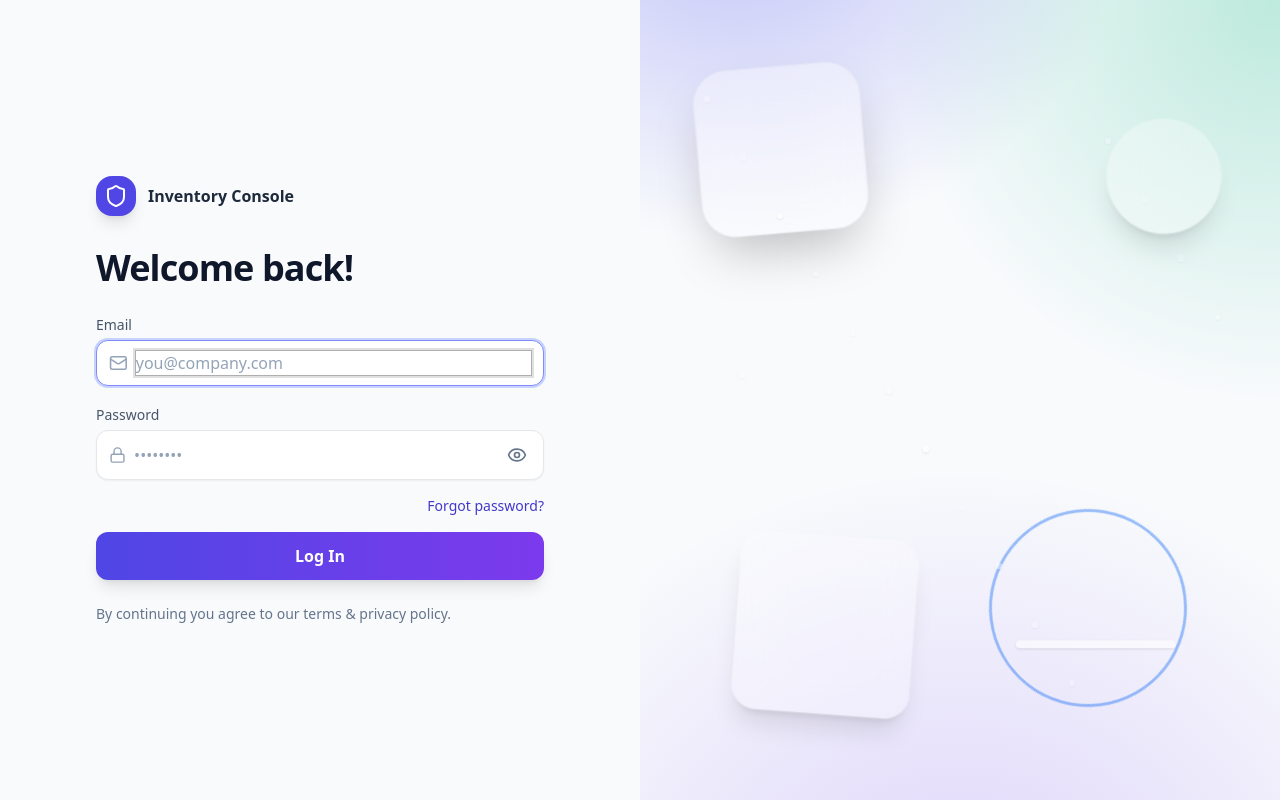
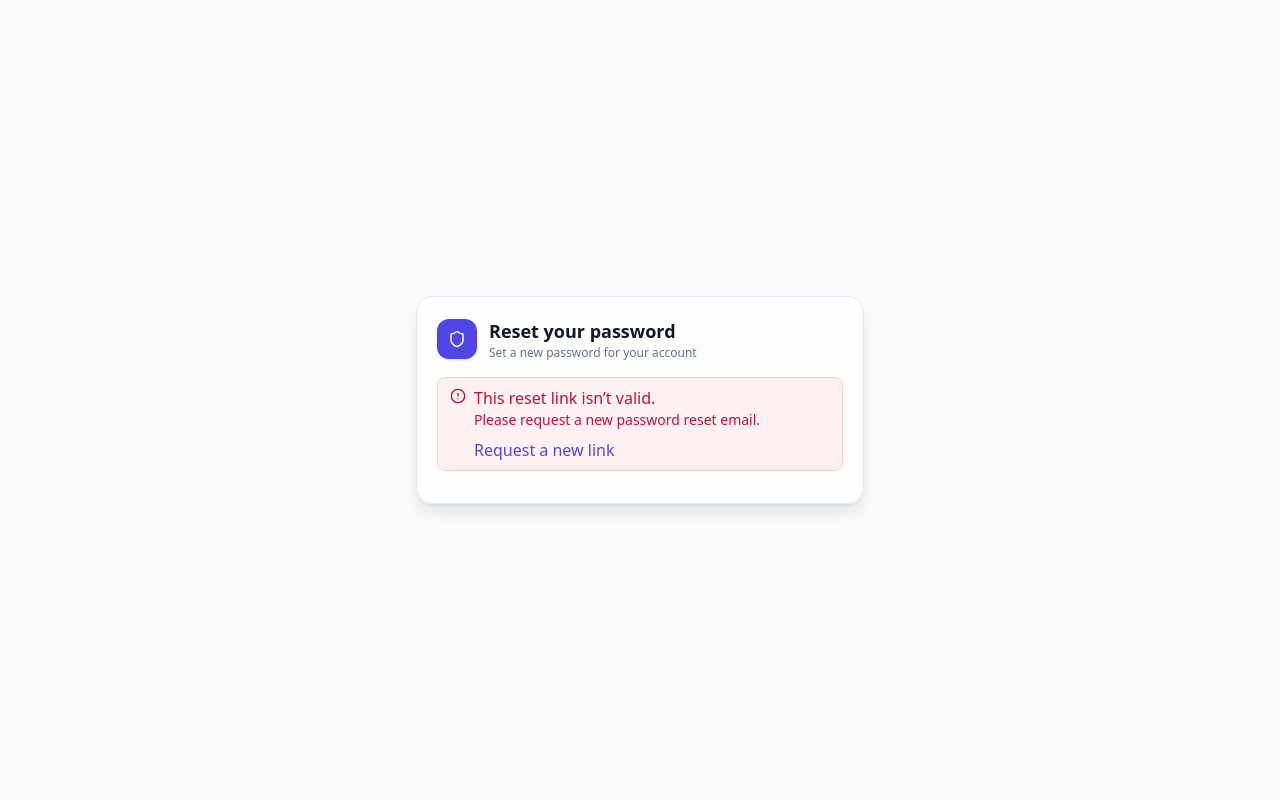
Before and after one commit to anamol007/frontend, a React (Create React App) app: page /reset-password in a window 1280 px wide. Before the commit this address led to /login. Built offline with nearby package versions, Linux system fonts and the light colour scheme.

Commit message:
forgot password

```diff
--- a/src/App.js
+++ b/src/App.js
@@ -26,6 +26,7 @@ export default function App(){
         {/* PUBLIC */}
         <Route path="/login" element={<Login />} />
         <Route path="/forgot-password" element={<ForgotPassword />} />
+        <Route path="/reset-password" element={<ResetPassword />} />
         <Route path="/reset-password/:token" element={<ResetPassword />} />
 
         {/* PROTECTED */}
--- a/src/pages/ResetPassword.jsx
+++ b/src/pages/ResetPassword.jsx
@@ -1,115 +1,154 @@
-import React, { useEffect, useState } from 'react';
-import { Lock, CheckCircle2, AlertTriangle, ArrowLeft } from 'lucide-react';
-import { useNavigate, useParams, Link } from 'react-router-dom';
+// src/pages/ResetPassword.jsx
+import { useEffect, useMemo, useState } from 'react';
+import { useNavigate, useParams, useSearchParams, Link } from 'react-router-dom';
 import { validateResetToken, resetPassword as resetPasswordApi } from '../utils/api';
-
+import { Lock, CheckCircle2, AlertCircle, Shield } from 'lucide-react';
 
 export default function ResetPassword() {
-  const { token } = useParams();
   const nav = useNavigate();
+  const { token: tokenFromPath } = useParams();
+  const [search] = useSearchParams();
+  const tokenFromQuery = search.get('token') || '';
+
+  const token = useMemo(() => tokenFromPath || tokenFromQuery || '', [tokenFromPath, tokenFromQuery]);
 
   const [validating, setValidating] = useState(true);
   const [valid, setValid] = useState(false);
+  const [who, setWho] = useState(null); // optional: { email, fullname }
   const [err, setErr] = useState('');
 
-  const [newPassword, setNewPassword] = useState('');
-  const [confirm, setConfirm] = useState('');
+  const [p1, setP1] = useState('');
+  const [p2, setP2] = useState('');
   const [busy, setBusy] = useState(false);
-  const [ok, setOk] = useState('');
+  const [done, setDone] = useState(false);
 
   useEffect(() => {
-    (async () => {
-      setValidating(true); setErr('');
+    let alive = true;
+
+    async function run() {
+      setErr('');
+      if (!token) {
+        setValid(false);
+        setValidating(false);
+        return;
+      }
       try {
-        await validateResetToken(token);
+        setValidating(true);
+        const r = await validateResetToken(token); // GET /users/validate-reset-token/:token
+        if (!alive) return;
         setValid(true);
-      } catch (e2) {
-        setErr(e2?.response?.data?.message || e2?.message || 'Invalid or expired reset link');
+        setWho(r?.data?.data || r?.data || null);
+      } catch (e) {
+        if (!alive) return;
+        const msg = e?.response?.data?.message || e?.message || 'Invalid or expired reset link';
+        setErr(msg);
         setValid(false);
       } finally {
-        setValidating(false);
+        if (alive) setValidating(false);
       }
-    })();
+    }
+    run();
+
+    return () => { alive = false; };
   }, [token]);
 
-  async function onSubmit(e) {
+  async function submit(e) {
     e.preventDefault();
-    setErr(''); setOk('');
-    if (newPassword.length < 6) {
-      setErr('Password must be at least 6 characters.');
-      return;
-    }
-    if (newPassword !== confirm) {
-      setErr('Passwords do not match.');
-      return;
-    }
+    setErr('');
+    if (!token) { setErr('Missing reset token'); return; }
+    if (!p1 || p1.length < 6) { setErr('Password must be at least 6 characters'); return; }
+    if (p1 !== p2) { setErr('Passwords do not match'); return; }
+
+    try {
       setBusy(true);
-    try {
-      await resetPasswordApi(token, newPassword);
-      setOk('Password reset successfully. You can log in with your new password.');
-      // Optional: redirect to login after a short pause
-      setTimeout(() => nav('/login'), 1200);
-    } catch (e2) {
-      setErr(e2?.response?.data?.message || e2?.message || 'Failed to reset password');
+      await resetPasswordApi(token, p1); // POST /users/reset-password { token, newPassword }
+      setDone(true);
+      // after a short pause, send to login
+      setTimeout(() => nav('/login', { replace: true }), 1600);
+    } catch (e) {
+      const msg = e?.response?.data?.message || e?.message || 'Failed to reset password';
+      setErr(msg);
     } finally {
       setBusy(false);
     }
   }
 
   return (
-    <div className="min-h-screen grid place-items-center bg-slate-50 px-4">
-      <div className="w-full max-w-md rounded-2xl border border-slate-200 bg-white p-6 shadow-xl">
-        <div className="mb-4">
-          <h1 className="text-2xl font-semibold text-slate-900">Reset password</h1>
-          <p className="text-sm text-slate-500">Set a new password for your account.</p>
+    <div className="min-h-screen grid place-items-center bg-slate-50 p-6">
+      <div className="w-full max-w-md rounded-2xl border border-slate-200 bg-white/80 p-5 shadow-lg backdrop-blur">
+        {/* header */}
+        <div className="mb-4 flex items-center gap-3">
+          <div className="grid h-10 w-10 place-items-center rounded-xl bg-indigo-600 text-white shadow">
+            <Shield size={18} />
+          </div>
+          <div>
+            <div className="text-lg font-semibold text-slate-900">Reset your password</div>
+            <div className="text-xs text-slate-500">Set a new password for your account</div>
+          </div>
         </div>
 
-        {validating && <div className="rounded-lg border border-slate-200 bg-slate-50 px-3 py-2 text-slate-700">Validating link…</div>}
-
+        {/* status / errors */}
+        {validating && (
+          <div className="rounded-lg border border-slate-200 bg-slate-50 px-3 py-2 text-sm text-slate-600">
+            Validating reset link…
+          </div>
+        )}
         {!validating && !valid && (
-          <div className="rounded-lg border border-amber-200 bg-amber-50 px-3 py-2 text-amber-800 flex items-center gap-2">
-            <AlertTriangle size={16}/> {err || 'This reset link is invalid or expired.'}
+          <div className="mb-3 flex items-start gap-2 rounded-lg border border-rose-200 bg-rose-50 px-3 py-2 text-rose-700">
+            <AlertCircle size={16} className="mt-0.5" />
+            <div>
+              <div className="font-medium">This reset link isn’t valid.</div>
+              <div className="text-sm">{err || 'Please request a new password reset email.'}</div>
+              <div className="mt-2">
+                <Link to="/forgot-password" className="text-indigo-600 hover:underline">Request a new link</Link>
+              </div>
+            </div>
           </div>
         )}
 
-        {!validating && valid && (
-          <>
-            {ok && (
-              <div className="mb-3 rounded-lg border border-emerald-200 bg-emerald-50 px-3 py-2 text-emerald-700 flex items-center gap-2">
-                <CheckCircle2 size={16}/> {ok}
+        {/* form */}
+        {!validating && valid && !done && (
+          <form onSubmit={submit} className="space-y-4">
+            {!!who?.email && (
+              <div className="rounded-lg border border-slate-200 bg-slate-50 px-3 py-2 text-sm text-slate-600">
+                Resetting password for <span className="font-medium text-slate-800">{who.email}</span>
               </div>
             )}
-            {err && <div className="mb-3 rounded-lg border border-rose-200 bg-rose-50 px-3 py-2 text-rose-700">{err}</div>}
 
-            <form onSubmit={onSubmit} className="space-y-4">
+            {err && (
+              <div className="rounded-lg border border-rose-200 bg-rose-50 px-3 py-2 text-rose-700">
+                {err}
+              </div>
+            )}
+
             <label className="block">
               <span className="text-sm font-medium text-slate-600">New password</span>
-                <div className="mt-1 flex items-center gap-2 rounded-xl border bg-white px-3 py-2.5 shadow-sm focus-within:border-indigo-400 focus-within:ring-2 focus-within:ring-indigo-200">
-                  <Lock className="h-5 w-5 text-slate-400" />
+              <div className="mt-1 flex items-center gap-2 rounded-xl border bg-white px-3 py-2.5 shadow-sm">
+                <Lock size={16} className="text-slate-400" />
                 <input
                   type="password"
                   className="w-full bg-transparent outline-none"
                   placeholder="••••••••"
-                    value={newPassword}
-                    onChange={(e)=> setNewPassword(e.target.value)}
+                  value={p1}
+                  onChange={(e) => setP1(e.target.value)}
+                  minLength={6}
                   required
-                    minLength={6}
                 />
               </div>
             </label>
 
             <label className="block">
               <span className="text-sm font-medium text-slate-600">Confirm password</span>
-                <div className="mt-1 flex items-center gap-2 rounded-xl border bg-white px-3 py-2.5 shadow-sm focus-within:border-indigo-400 focus-within:ring-2 focus-within:ring-indigo-200">
-                  <Lock className="h-5 w-5 text-slate-400" />
+              <div className="mt-1 flex items-center gap-2 rounded-xl border bg-white px-3 py-2.5 shadow-sm">
+                <Lock size={16} className="text-slate-400" />
                 <input
                   type="password"
                   className="w-full bg-transparent outline-none"
                   placeholder="••••••••"
-                    value={confirm}
-                    onChange={(e)=> setConfirm(e.target.value)}
+                  value={p2}
+                  onChange={(e) => setP2(e.target.value)}
+                  minLength={6}
                   required
-                    minLength={6}
                 />
               </div>
             </label>
@@ -117,19 +156,24 @@ export default function ResetPassword() {
             <button
               type="submit"
               disabled={busy}
-                className="inline-flex w-full items-center justify-center gap-2 rounded-xl bg-indigo-600 px-4 py-2.5 font-semibold text-white hover:bg-indigo-700 disabled:opacity-60"
+              className="w-full rounded-xl bg-indigo-600 px-4 py-3 font-semibold text-white shadow hover:bg-indigo-700 disabled:opacity-60"
             >
-                {busy ? 'Updating…' : 'Update password'}
+              {busy ? 'Saving…' : 'Reset Password'}
             </button>
           </form>
-          </>
         )}
 
-        <div className="mt-4">
-          <Link to="/login" className="inline-flex items-center gap-1 text-sm text-slate-600 hover:text-slate-800">
-            <ArrowLeft size={16}/> Back to login
-          </Link>
+        {/* success */}
+        {!validating && valid && done && (
+          <div className="flex items-start gap-3 rounded-lg border border-emerald-200 bg-emerald-50 px-3 py-3 text-emerald-800">
+            <CheckCircle2 size={18} className="mt-0.5" />
+            <div>
+              <div className="font-medium">Password updated.</div>
+              <div className="text-sm">You’ll be redirected to sign in.</div>
+              <div className="mt-2"><Link to="/login" className="text-emerald-800 underline">Go to login now</Link></div>
             </div>
+          </div>
+        )}
       </div>
     </div>
   );
```
Lines whose indentation alone changed are shown as unchanged.
